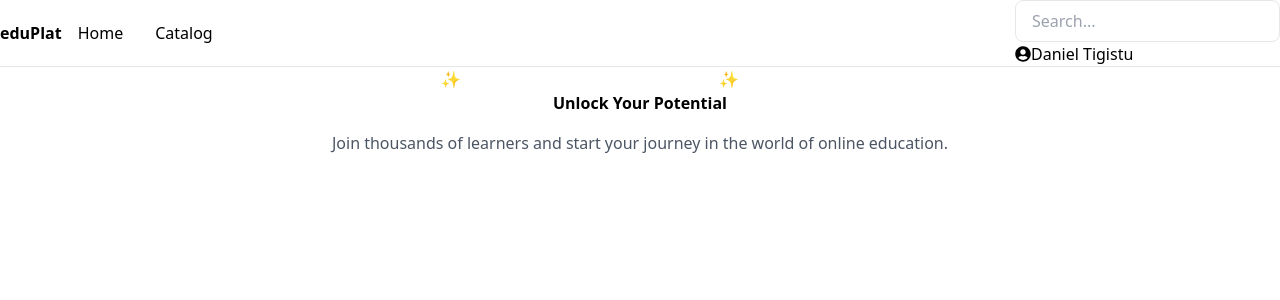
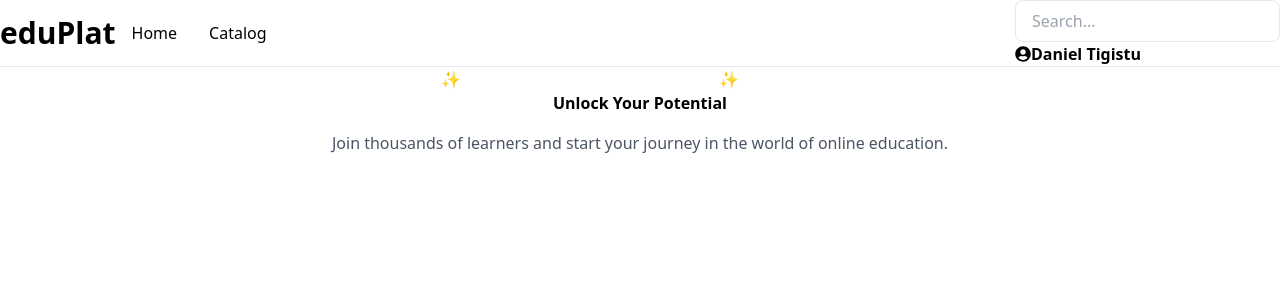
Before and after one commit to codewithdann0/Educational_platform, a Next.js app: page / in a window 1280 px wide. Shown: the top 300 px of the page. Built offline with nearby package versions, Linux system fonts and the light colour scheme.

Commit message:
navbar style modified

```diff
--- a/app/components/navbar.tsx
+++ b/app/components/navbar.tsx
@@ -12,11 +12,10 @@ const Navbar = () => {
   };
 
   return (
-    <nav className="bg-udacity-blue
- shadow-md fixed top-0 left-0 right-0 z-10 w-full mb-7">
-      <div className="flex justify-between items-center p-4 max-w-screen-xl mx-auto">
+    <nav className="bg-black p-4">
+      <div className="container mx-auto flex items-center justify-between">
         {/* Logo on the left */}
-        <Link href="/" className="text-2xl font-bold black-white">
+        <Link href="/" className="text-3xl font-bold text-black hover:text-green-500 transition duration-200">
           eduPlat
         </Link>
 
@@ -25,11 +24,10 @@ const Navbar = () => {
           <button className="focus:outline-none">
             <svg
               xmlns="http://www.w3.org/2000/svg"
-              className="h-6 w-6 text-gray-700"
+              className="h-6 w-6 text-white"
               fill="none"
               viewBox="0 0 24 24"
               stroke="currentColor"
-
             >
               <path
                 strokeLinecap="round"
@@ -41,15 +39,14 @@ const Navbar = () => {
           </button>
         </div>
 
-
         {/* Navigation Links (hidden on mobile) */}
-        <div className={`md:flex md:flex-row md:space-x-8 hidden md:static bg-white w-full md:w-auto transition-all duration-300 ${
+        <div className={`md:flex md:flex-row md:space-x-8 hidden md:static bg-gray-800 w-full md:w-auto transition-all duration-300 ${
           isMobileMenuOpen ? 'top-12' : '-top-40'
         }`}>
-          <Link href="/" className="block text-gray-700 hover:text-green-500 py-3 px-4 transition duration-200 ease-in-out">
+          <Link href="/" className="block text-black hover:text-green-500 py-3 px-4 transition duration-200 ease-in-out text-lg">
             Home
           </Link>
-          <Link href="/catalog" className="block text-gray-700 hover:text-green-500 py-3 px-4 transition duration-200 ease-in-out">
+          <Link href="/catalog" className="block text-black hover:text-green-500 py-3 px-4 transition duration-200 ease-in-out text-lg">
             Catalog
           </Link>
         </div>
@@ -60,16 +57,16 @@ const Navbar = () => {
             <input
               type="text"
               placeholder="Search..."
-              className="border rounded-lg px-4 py-2 focus:outline-none focus:ring-2 focus:ring-green-500 transition duration-200 ease-in-out"
+              className="border border-gray-400 rounded-lg px-4 py-2 focus:outline-none focus:ring-2 focus:ring-green-500 transition duration-200 ease-in-out"
             />
           </div>
           <div className="flex items-center">
-            <FaUserCircle className="text-gray-700 w-8 h-8" />
-            <span className="ml-2 text-gray-700">{username}</span>
+            <FaUserCircle className=" w-8 h-8" />
+            <span className="ml-2  font-semibold">{username}</span>
           </div>
         </div>
       </div>
-      <hr className="mx-auto w-11/12" /> {/* Centered line under the navbar */}
+      <hr className="mx-auto w-11/12 border-gray-700" /> {/* Centered line under the navbar */}
     </nav>
   );
 };
```
